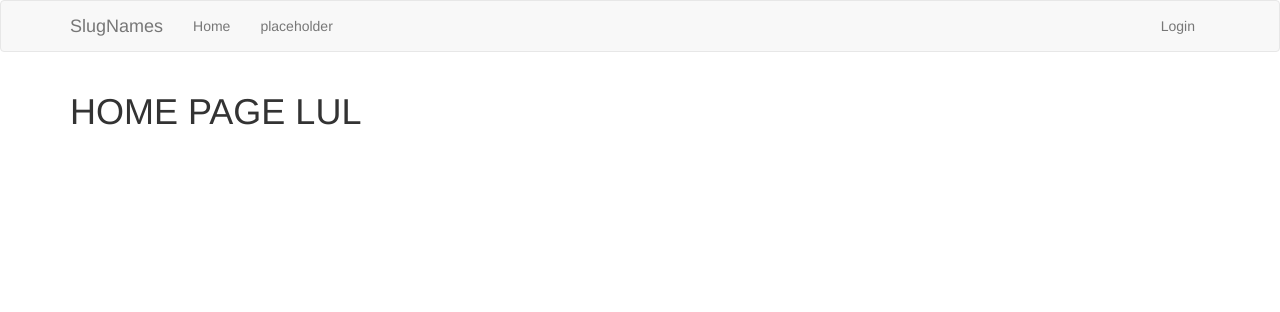
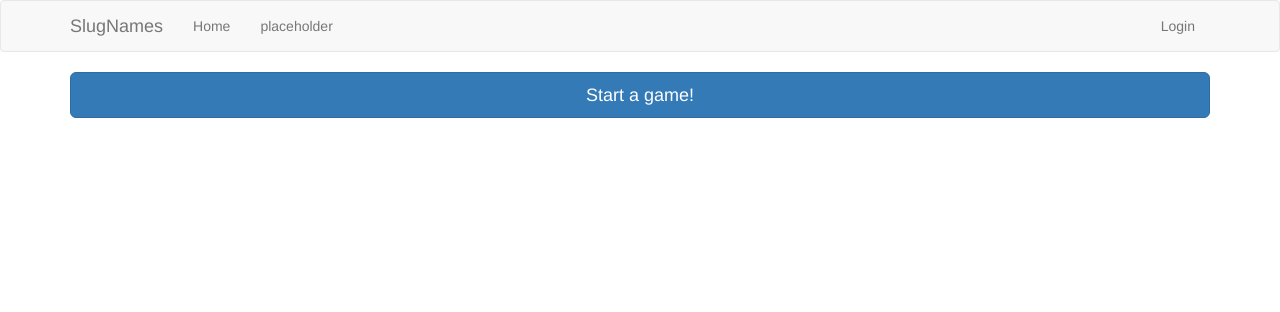
Before and after one commit to mavho/SlugNames, a Flask app: template SlugNames/templates/index.html in a window 1280 px wide. Shown: the top 312 px of the page. Run offline with Flask 2, Linux system fonts and the light colour scheme; the template is opened without the code that fills it, so the values that code supplies are empty; some libraries are stand-ins or nearby versions.

Commit message:
some basic shit

```diff
--- a/SlugNames/routes.py
+++ b/SlugNames/routes.py
@@ -1,7 +1,9 @@
 from flask import render_template
 from SlugNames import app
+from SlugNames.namesGenerator import generateNames
 
 @app.route('/', methods=['GET'])
 @app.route('/index', methods=['GET'])
 def index():
+    generateNames()
     return render_template('index.html')
--- a/SlugNames/templates/index.html
+++ b/SlugNames/templates/index.html
@@ -1,5 +1,5 @@
 {% extends "base.html" %}
 
 {% block app_content %}
-<h1>HOME PAGE LUL</h1>
+<button type="button" class="btn btn-primary btn-lg btn-block">Start a game!</button>
 {% endblock %}
```
